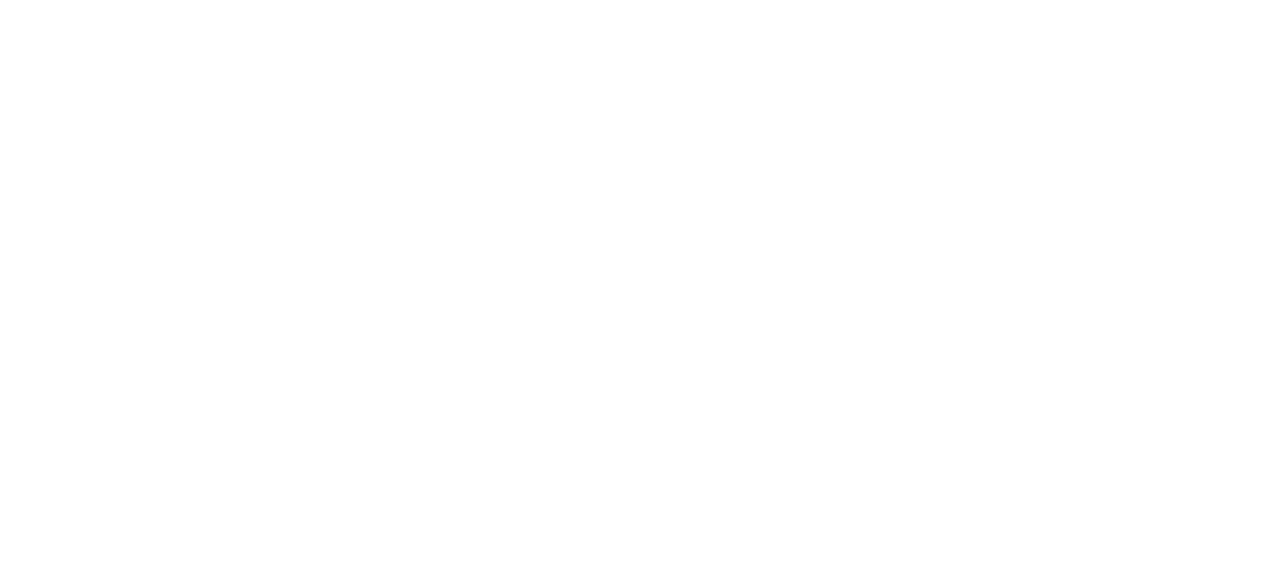
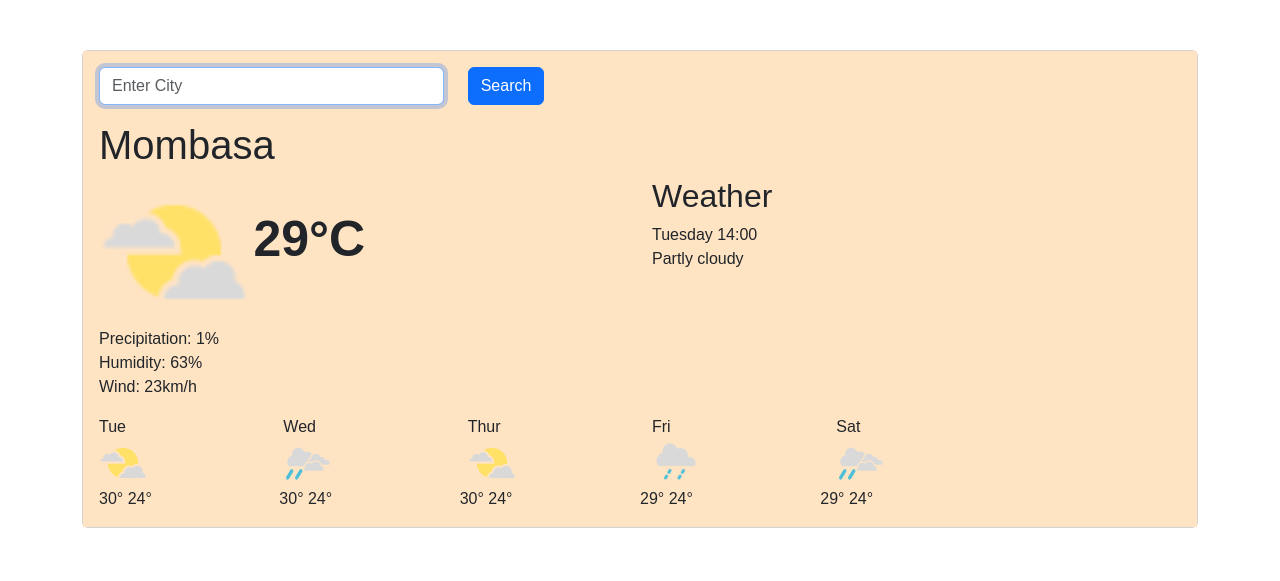
Before and after one commit to buyekeobare/shecodes_plus, a plain HTML site: page shecodes_plus_week_2/wireframe.html in a window 1280 px wide. Drawn offline with nearby package versions, Linux system fonts and the light colour scheme; a web font is replaced by a local one.

Commit message:
Updated files

```diff
--- /dev/null
+++ b/2-html_forms.html
@@ -0,0 +1,38 @@
+<!DOCTYPE html>
+<html lang="en">
+
+<head>
+  <meta charset="UTF-8">
+  <meta name="viewport" content="width=device-width, initial-scale=1.0">
+  <link rel="preconnect" href="https://fonts.googleapis.com">
+  <link rel="preconnect" href="https://fonts.gstatic.com" crossorigin>
+  <link href="https://fonts.googleapis.com/css2?family=Croissant+One&family=Monoton&family=Mooli&display=swap"
+    rel="stylesheet">
+  <link href="https://cdn.jsdelivr.net/npm/bootstrap@5.3.2/dist/css/bootstrap.min.css" rel="stylesheet"
+    integrity="sha384-T3c6CoIi6uLrA9TneNEoa7RxnatzjcDSCmG1MXxSR1GAsXEV/Dwwykc2MPK8M2HN" crossorigin="anonymous">
+
+  <title>Document</title>
+  <style>
+    h1 {
+      font-family: 'Mooli', sans-serif;
+    }
+
+    label, input{
+      display: block;
+    }
+  </style>
+</head>
+
+<body>
+  <h1>HTML FORMS</h1>
+  <form>
+    <label for="username">Enter Username</label>
+    <input type="text">
+    <label for="password">Enter Password</label>
+    <input type="password">
+    <label for="login"></label>
+    <input type="submit" value="login">
+  </form>
+</body>
+
+</html>
--- /dev/null
+++ b/shecodes_plus_week_2/src/styles.css
@@ -0,0 +1,17 @@
+body {
+  font-family: 'Mooli', sans-serif;
+  margin: 50px auto;
+}
+
+.weather>.weather-body {
+  background: #ffe4c4;
+}
+
+.temperature {
+  font-size: 50px;
+  font-weight: bold;
+}
+
+.partly-cloudy {
+  width: 150px;
+}
--- a/shecodes_plus_week_2/styles/style.css
+++ b/shecodes_plus_week_2/styles/style.css
@@ -2,6 +2,7 @@ body {
   font-family: sans-serif;
   padding: 0 20px;
 }
+
 
 h1 {
   text-align: center;
--- a/shecodes_plus_week_2/wireframe.html
+++ b/shecodes_plus_week_2/wireframe.html
@@ -0,0 +1,82 @@
+<!DOCTYPE html>
+<html lang="en">
+<head>
+  <meta charset="UTF-8">
+  <meta name="viewport" content="width=device-width, initial-scale=1.0">
+  <link href="https://cdn.jsdelivr.net/npm/bootstrap@5.3.2/dist/css/bootstrap.min.css" rel="stylesheet"
+    integrity="sha384-T3c6CoIi6uLrA9TneNEoa7RxnatzjcDSCmG1MXxSR1GAsXEV/Dwwykc2MPK8M2HN" crossorigin="anonymous">
+  <link rel="preconnect" href="https://fonts.googleapis.com">
+  <link rel="preconnect" href="https://fonts.gstatic.com" crossorigin>
+  <link
+    href="https://fonts.googleapis.com/css2?family=Croissant+One&family=Martian+Mono:wght@100&family=Monoton&family=Mooli&display=swap"
+    rel="stylesheet">
+  <link rel="stylesheet" href="src/styles.css">
+  <title>Weather App</title>
+</head>
+<body>
+  <div class="container">
+    <div class="card weather">
+      <div class="card-body weather-body">
+        <div class="row">
+          <div class="col-4">
+        <form>
+          <div class="mb-3">
+            <input type="text" class="form-control" placeholder="Enter City" autocomplete="0ff" autofocus>
+            </div>
+          </div>
+          <div class="col-2">
+          <input type="submit" class="btn btn-primary" value="Search">
+        </form>
+        </div>
+        </div>
+          <h1>Mombasa</h1>
+          <div class="row">
+            <div class="col">
+            <img class="partly-cloudy" src="images-2/Partly-Cloudy.png" alt="">
+          <span class="temperature">29&deg;C</span>
+            <p>Precipitation: 1% <br /> Humidity: 63% <br /> Wind: 23km/h</p>
+          </div>
+          <div class="col-6" class="weather-today">
+            <h2>Weather</h2>
+            <p>Tuesday 14:00 <br /> Partly cloudy</p>
+          </div>
+            </div>
+              <div class="row">
+                <div class="col-2">Tue</div>
+                <div class="col-2">Wed</div>
+                <div class="col-2">Thur</div>
+                <div class="col-2">Fri</div>
+                <div class="col-2">Sat</div>
+              </div>
+              <div class="row">
+                <div class="col-2">
+                  <img src="images-2/Partly-Cloudy.png" alt="Partly Cloudy">
+                </div>
+                <div class="col-2">
+                  <img src="images-2/Rain.png" alt="Rain">
+                </div>
+                <div class="col-2">
+                  <img src="images-2/Partly-Cloudy.png" alt="Partly Cloudy">
+                </div>
+                <div class="col-2">
+                  <img src="images-2/light-rain.png" alt="Little Rain">
+                </div>
+                <div class="col-2">
+                  <img src="images-2/Rain.png" alt="Rain">
+                </div>
+                <div class="row">
+                  <div class="col-2">30&deg; 24&deg</div>
+                  <div class="col-2">30&deg; 24&deg</div>
+                  <div class="col-2"> 30&deg; 24&deg</div>
+                  <div class="col-2">29&deg; 24&deg</div>
+                  <div class="col-2">29&deg; 24&deg</div>
+                </div>
+
+      </div>
+
+    </div>
+
+  </div>
+
+</body>
+</html>
```
Also changed, not shown: bootsrap_forms.html (added, +45 -0 lines), html_forms.html (added, +26 -0 lines), shecodes_plus_week_2/images-2/Partly-Cloudy.png (added), shecodes_plus_week_2/images-2/Rain.png (added), shecodes_plus_week_2/images-2/light-rain.png (added), shecodes_plus_week_2/images-2/sunny_s_cloudy.png (added).
